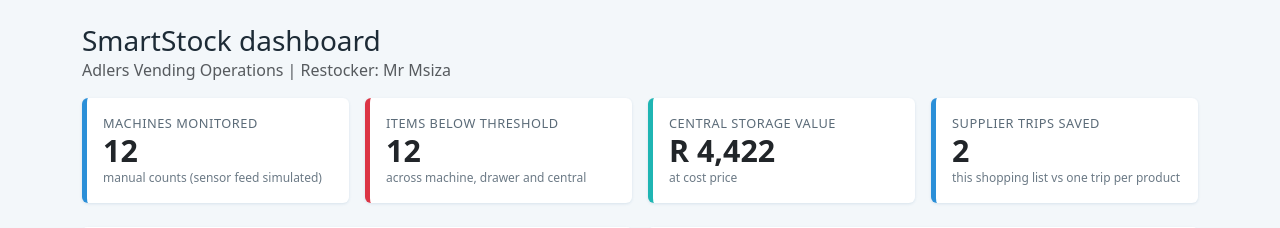
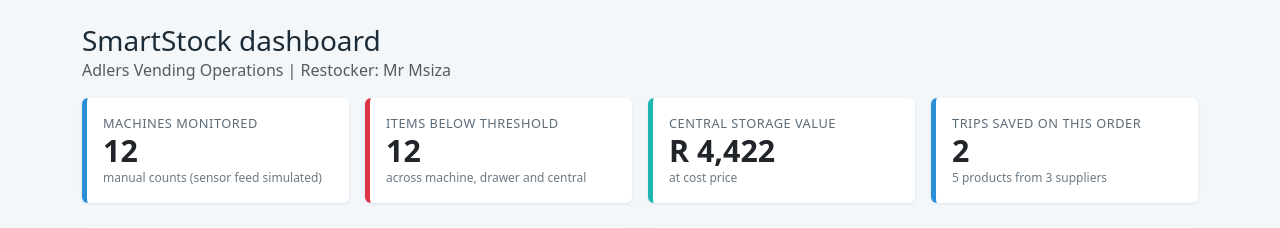
Before and after one commit to u21433098/u21433098-group25_smartstock_dashboard, a Flask app: page / in a window 1280 px wide. Shown: the part 58-286 px from the top of the page. Run offline with Flask 3, Linux system fonts and the light colour scheme; a user stored in the database is signed in.

Commit message:
fix KPI for trips saved

```diff
--- a/app/templates/dashboard.html
+++ b/app/templates/dashboard.html
@@ -11,7 +11,7 @@
   {{ kpi_card("Machines monitored", kpis.machines, "manual counts (sensor feed simulated)") }}
   {{ kpi_card("Items below threshold", kpis.below_threshold, "across machine, drawer and central", "danger" if kpis.below_threshold else "success") }}
   {{ kpi_card("Central storage value", kpis.central_value|rand, "at cost price", "teal") }}
-  {{ kpi_card("Supplier trips saved", kpis.trips_saved, "this shopping list vs one trip per product", "primary") }}
+  {{ kpi_card("Trips saved on this order", kpis.trips_saved, shopping.n_products ~ " products from " ~ shopping.n_suppliers ~ " suppliers", "primary") }}
 </div>
 
 <div class="row g-3 mb-3">
```
